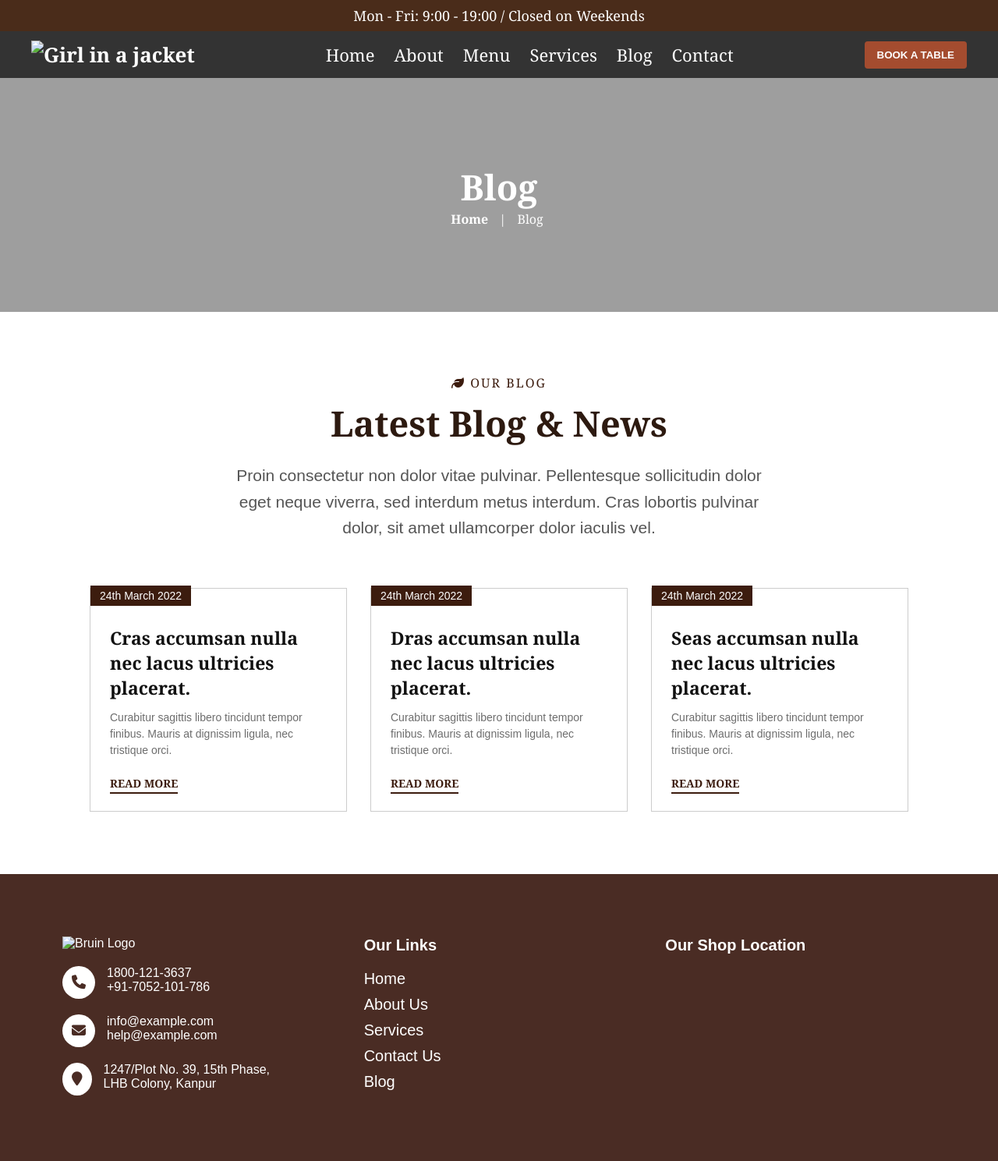
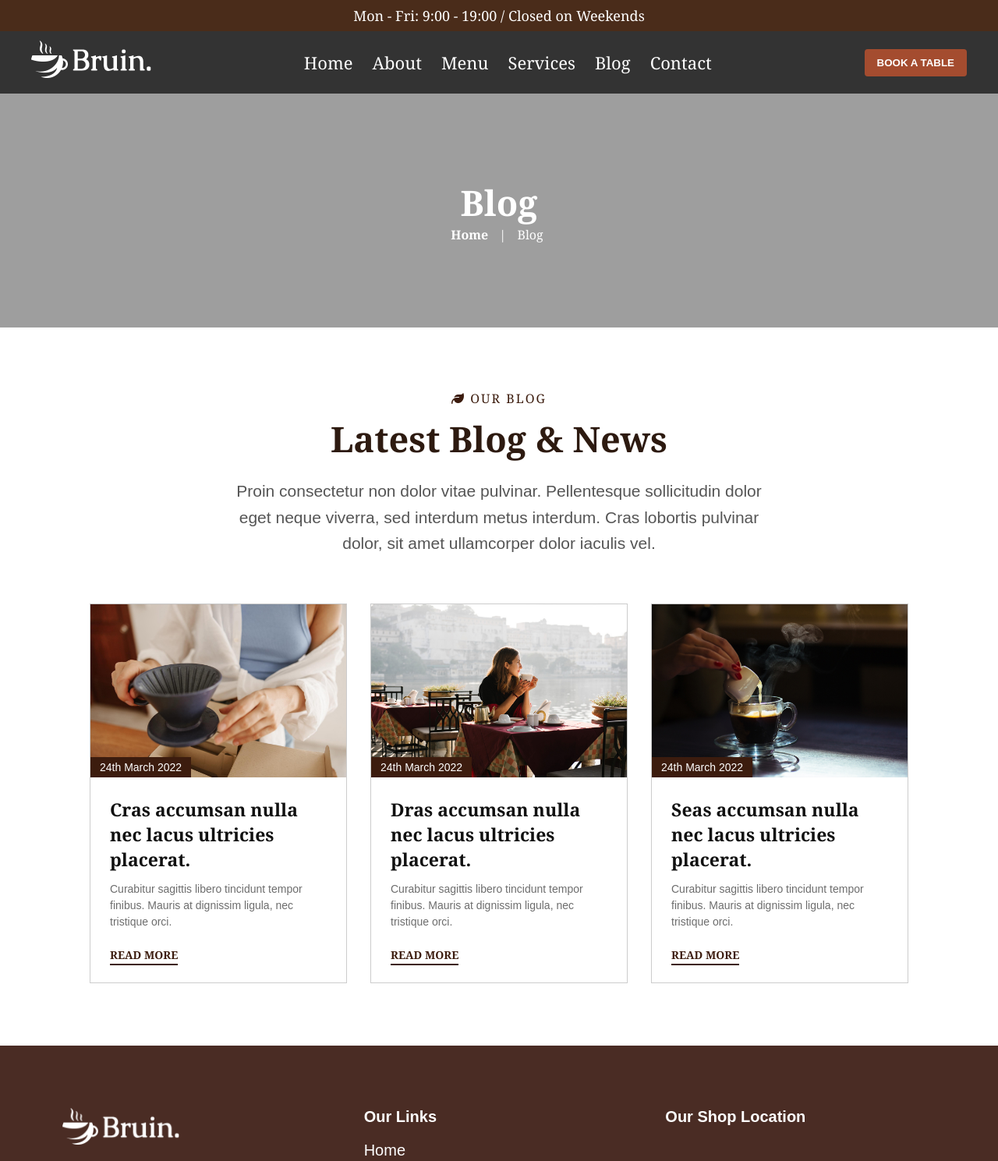
Before and after one commit to stellatribhuwan20/coffee, a plain HTML site: page blog.html in a window 1280 px wide. Shown: the top 1489 px of the page at 78% size. Drawn offline with Linux system fonts and the light colour scheme; the site is published under a folder, as on GitHub Pages, so addresses that start at the root find nothing; grey boxes are pictures that could not be loaded.

Commit message:
Update blog.html

```diff
--- a/blog.html
+++ b/blog.html
@@ -24,7 +24,7 @@
     </header>
 
     <nav class="navbar">
-        <div class="logo"><img src="/images/logo.png" alt="Girl in a jacket"></div>
+        <div class="logo"><img src="./images/logo.png" alt="Girl in a jacket"></div>
         <ul class="nav-links">
             <li><a href="/index.html" style="color:white;text-decoration: none;">Home</a></li>
             <li><a href="/about.html" style="color:white;text-decoration: none;">About</a></li>
@@ -62,7 +62,7 @@
         <div class="blog-cards">
           <div class="blog-card">
             <div class="blog-img">
-              <img src="/images/inner_b1.jpg" alt="Blog 1">
+              <img src="./images/inner_b1.jpg" alt="Blog 1">
               <span class="blog-date">24th March 2022</span>
             </div>
             <div class="blog-content">
@@ -74,7 +74,7 @@
 
           <div class="blog-card">
             <div class="blog-img">
-              <img src="/images/inner_b2.jpg" alt="Blog 2">
+              <img src="./images/inner_b2.jpg" alt="Blog 2">
               <span class="blog-date">24th March 2022</span>
             </div>
             <div class="blog-content">
@@ -86,7 +86,7 @@
 
           <div class="blog-card">
             <div class="blog-img">
-              <img src="/images/inner_b3.jpg" alt="Blog 3">
+              <img src="./images/inner_b3.jpg" alt="Blog 3">
               <span class="blog-date">24th March 2022</span>
             </div>
             <div class="blog-content">
@@ -100,7 +100,7 @@
       <section class="footer">
         <div class="footer-container">
           <div class="footer-column logo-column">
-            <img src="/images/logo.png" alt="Bruin Logo" class="footer-logo">
+            <img src="./images/logo.png" alt="Bruin Logo" class="footer-logo">
             <div class="footer-contact">
               <div class="icon-line">
                 <i class="fa fa-phone"></i>
```
